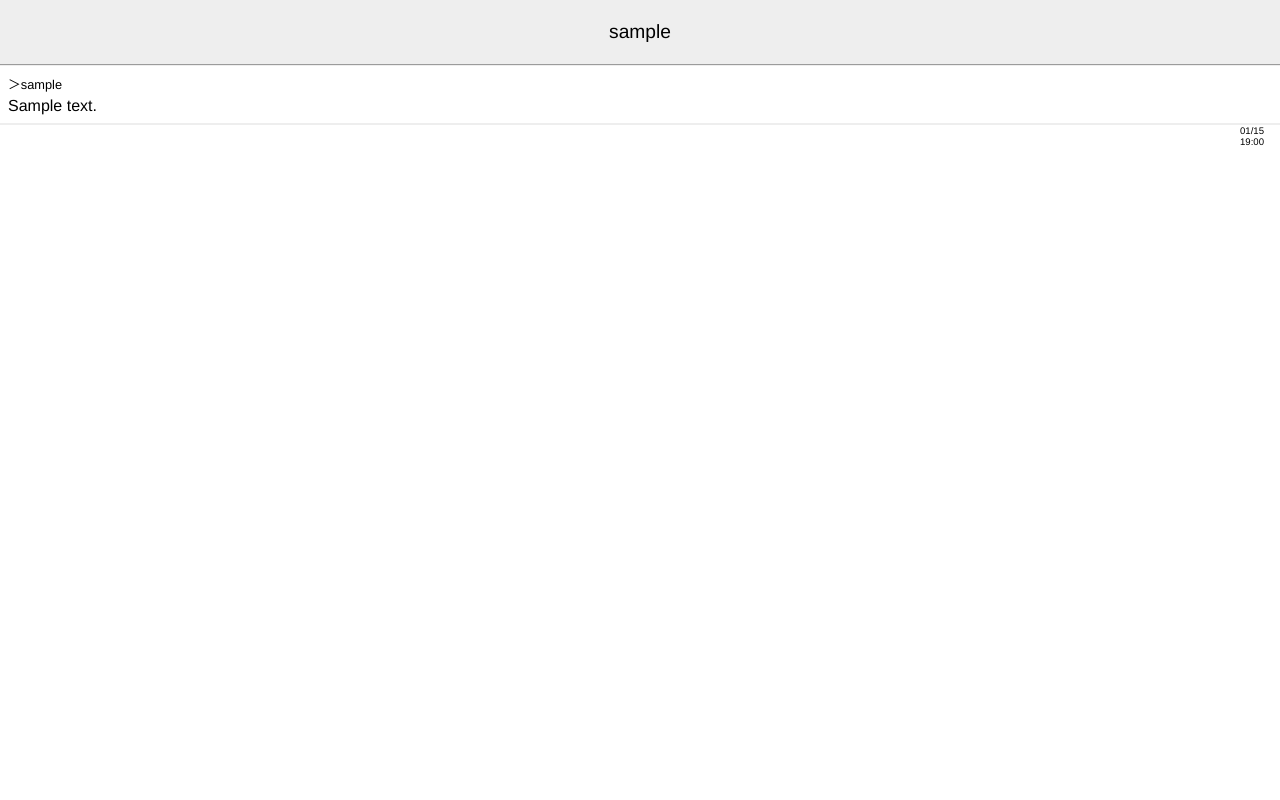
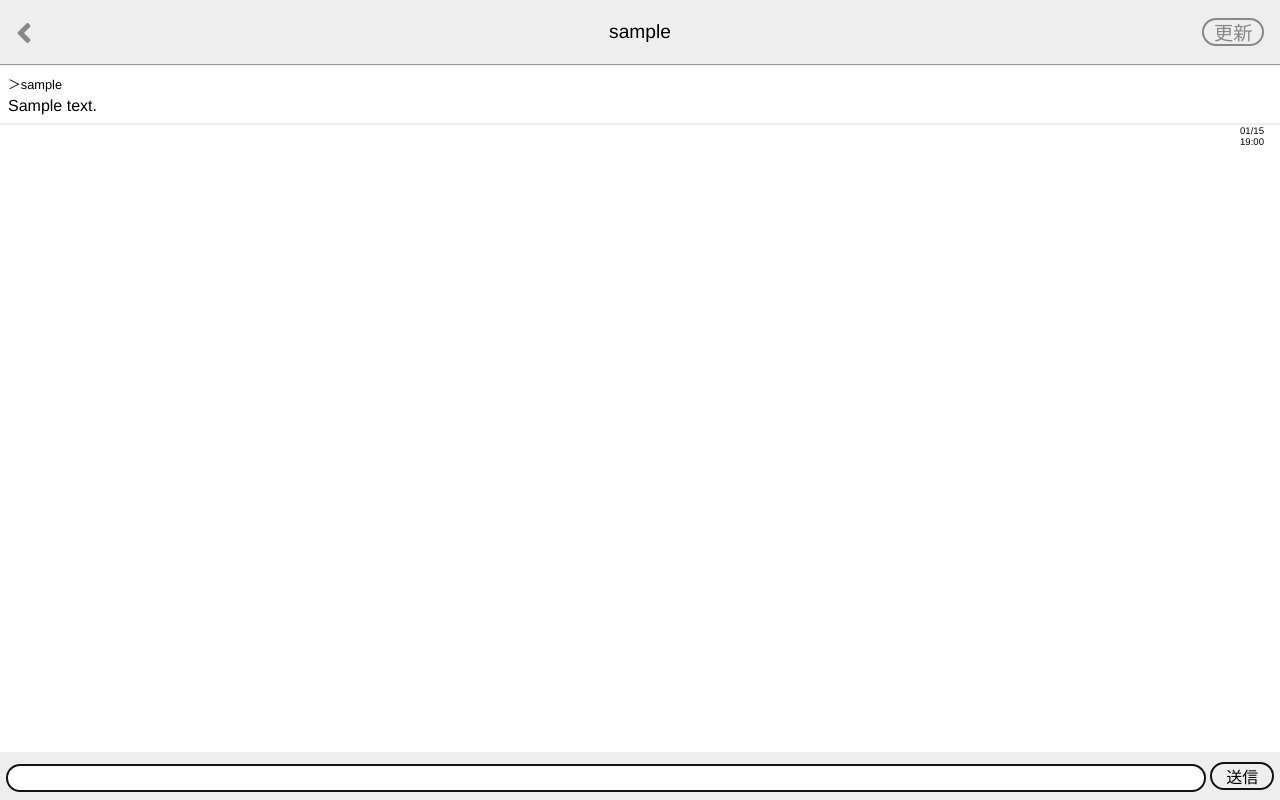
Before and after one commit to genji-ichikawa/chat_app, a Django app: page /talk_room/1/ in a window 1280 px wide. Run offline with Django 5.2, Linux system fonts and the light colour scheme; a user stored in the database is signed in; tables that the repository leaves empty hold one stand-in row (values such as "Sample post").

Commit message:
feat: チャット機能の作成

```diff
--- a/main/forms.py
+++ b/main/forms.py
@@ -1,7 +1,7 @@
 from django import forms
 from django.contrib.auth.forms import AuthenticationForm, UserCreationForm
 
-from main.models import User
+from main.models import Talk, User
 
 
 class SignUpForm(UserCreationForm):
@@ -15,3 +15,9 @@ class SignUpForm(UserCreationForm):
 
 class LoginForm(AuthenticationForm):
     pass
+
+
+class TalkForm(forms.ModelForm):
+    class Meta:
+        model = Talk
+        fields = ("message",)
--- a/main/static/main/css/talk_room.css
+++ b/main/static/main/css/talk_room.css
@@ -32,3 +32,62 @@
     right: 16px;
     font-size: 0.6rem;
 }
+
+.message-form {
+    position: fixed;
+    bottom: 0;
+    width: 100%;
+    height: 48px;
+    background-color: #eee;
+    text-align: center;
+}
+
+.message-form * {
+    box-sizing: border-box;
+}
+
+.message-form input {
+    width: calc(100% - 5em);
+    margin: 10px 0;
+    padding: 0 12px;
+    border: 2px solid #131313;
+    border-radius: 14px;
+    font-size: 1rem;
+    line-height: 24px;
+}
+
+.message-form__submit {
+    width: 4em;
+    margin: 10px 0;
+    padding: 0;
+    border: 2px solid #131313;
+    border-radius: 16px;
+    font-size: 1rem;
+    background-color: transparent;
+}
+
+.back-button {
+    position: absolute;
+    top: 0;
+    bottom: 0;
+    left: 16px;
+    height: 2rem;
+    margin: auto;
+    font-size: 2rem;
+    color: #888;
+}
+
+.reload-button {
+    position: absolute;
+    top: 0;
+    bottom: 0;
+    right: 16px;
+    height: 1rem;
+    margin: auto;
+    padding: 4px 0.5em;
+    border: 2px solid #888;
+    border-radius: 1em;
+    font-size: 1.2rem;
+    line-height: 1;
+    color: #888;
+}
--- a/main/templates/main/base.html
+++ b/main/templates/main/base.html
@@ -22,6 +22,7 @@
                     {% block header_title %}{% endblock %}
 
                 </div>
+                {% block talk_room %}{% endblock %}
             </header>
         {% endblock %}
 
--- a/main/templates/main/talk_room.html
+++ b/main/templates/main/talk_room.html
@@ -6,6 +6,11 @@
 {% endblock %}
 
 {% block header_title %}{{ friend.username }}{% endblock %}
+
+{% block talk_room %}
+<a href="{% url 'friends' %}" class="back-button"><i class="fas fa-angle-left"></i></a>
+<a href="" class="reload-button">更新</a>
+{% endblock %}
 
 {% block content %}
 <div class="talk-room">
@@ -23,6 +28,11 @@
         </li>
         {% endfor %}
     </ul>
+    <form action="{% url 'talk_room' friend.id %}" method="post" class="message-form">
+        {% csrf_token %}
+        {{ form.message }}
+        <button type="submit" class="message-form__submit">送信</button>
+    </form>
 </div>
 {% endblock %}
 
--- a/main/views.py
+++ b/main/views.py
@@ -5,7 +5,7 @@ from django.contrib.auth.decorators import login_required
 from django.db.models import Q
 from django.shortcuts import get_object_or_404, redirect, render
 
-from main.forms import LoginForm, SignUpForm
+from main.forms import LoginForm, SignUpForm, TalkForm
 from main.models import Talk
 
 User = get_user_model()
@@ -60,7 +60,19 @@ def talk_room(request, friend_id):
         | Q(sender=friend, receiver=request.user)
     ).order_by("time")
 
+    if request.method == "GET":
+        form = TalkForm()
+    elif request.method == "POST":
+        form = TalkForm(request.POST)
+        if form.is_valid():
+            new_talk = form.save(commit=False)
+            new_talk.sender = request.user
+            new_talk.receiver = friend
+            new_talk.save()
+            return redirect("talk_room", friend_id)
+
     context = {
+        "form": form,
         "friend": friend,
         "talks": talks,
     }
```
